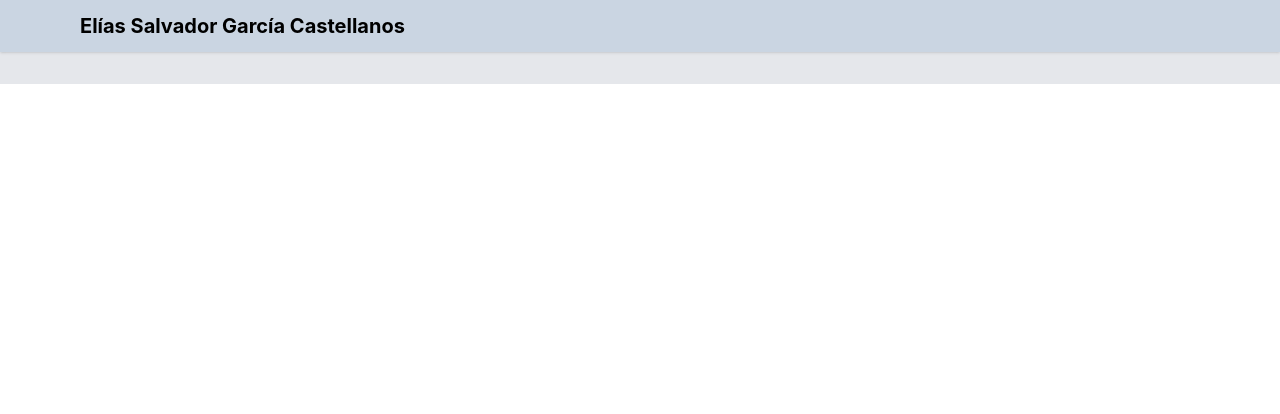
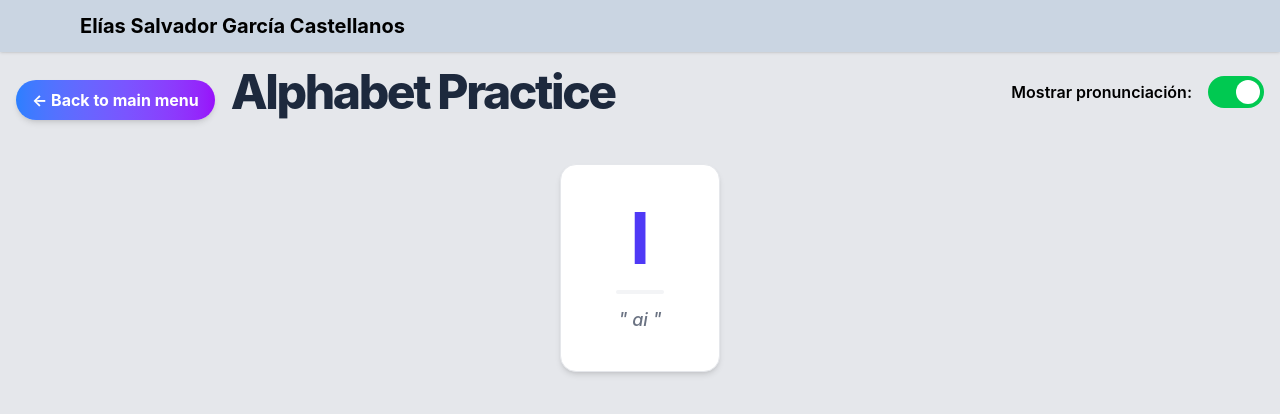
Before and after one commit to B33THO/vocalapp, a React (Vite) app: page /alphabetpractice in a window 1280 px wide. Shown: the top 414 px of the page. Built offline with nearby package versions, Linux system fonts and the light colour scheme.

Commit message:
alphabet test

```diff
--- a/src/App.jsx
+++ b/src/App.jsx
@@ -3,6 +3,7 @@ import MainMenu from './components/MainMenu.jsx'
 import BodyParts from './pages/BodyParts.jsx'
 import BodyPartsTest from './pages/BodyPartsTest.jsx'
 import Alphabet from './pages/Alphabet.jsx'
+import AlphabetPractice from './pages/AlphabetPractice.jsx'
 //import Read from './pages/Read.jsx'
 import Body from './pages/Body.jsx'
 
@@ -24,6 +25,7 @@ function App() {
           <Route path='/bodypartstest' element={<BodyPartsTest />} />
           <Route path='/body' element={<Body />} />
           <Route path='/alphabet' element={<Alphabet />} />
+          <Route path='/alphabetpractice' element={<AlphabetPractice />} />
           {/* <Route path='/read' element={<Read />} /> */}
         </Routes>
 
--- a/src/components/Letter.jsx
+++ b/src/components/Letter.jsx
@@ -1,8 +1,13 @@
 import speak from "../helpers/speaker";
 
-export default function Letter({letter, pronunciation, showPronunciation = true}) {
+export default function Letter({letter, pronunciation, showPronunciation = true, onClick}) {
+
     const handleClick = () => {
         speak(letter, {rate: 0.6})
+
+        if (onClick) {
+            setTimeout(() => onClick(), 1500)
+        }
     }
     return (
         <div className="flex flex-col items-center justify-center p-8 bg-white border border-gray-200 rounded-2xl
--- a/src/components/MainMenu.jsx
+++ b/src/components/MainMenu.jsx
@@ -25,6 +25,10 @@ export default function MainMenu() {
                         <img src={abc} alt="Body Parts Icon" className="mx-auto mb-4" />
                         <p>Alphabet</p>
                     </Link>
+                    <Link to={'/alphabetpractice'} className="w-40 p-6 bg-slate-300 rounded-2xl shadow-md shadow-gray-900 text-center text-2xl font-semibold hover:brightness-85">
+                        <img src={abc} alt="Body Parts Icon" className="mx-auto mb-4" />
+                        <p>Alphabet Practice</p>
+                    </Link>
                 </div>
 
                 <div className="flex bg-slate-300 rounded-3xl p-4 gap-4 mt-4">
--- /dev/null
+++ b/src/helpers/Alphabet.js
@@ -0,0 +1,28 @@
+export const ALPHABET_LETTERS = [
+  { letter: "A", pronunciation: "ei" },
+  { letter: "B", pronunciation: "bi" },
+  { letter: "C", pronunciation: "si" },
+  { letter: "D", pronunciation: "di" },
+  { letter: "E", pronunciation: "i" },
+  { letter: "F", pronunciation: "ef" },
+  { letter: "G", pronunciation: "yi" },
+  { letter: "H", pronunciation: "eich" },
+  { letter: "I", pronunciation: "ai" },
+  { letter: "J", pronunciation: "yei" },
+  { letter: "K", pronunciation: "kei" },
+  { letter: "L", pronunciation: "el" },
+  { letter: "M", pronunciation: "em" },
+  { letter: "N", pronunciation: "en" },
+  { letter: "O", pronunciation: "ou" },
+  { letter: "P", pronunciation: "pi" },
+  { letter: "Q", pronunciation:"kiu"},
+  { letter:"R",pronunciation:"ar"},
+  {letter:"S",pronunciation:"es"},
+  {letter:"T",pronunciation:"ti"},
+  {letter:"U",pronunciation:"iu"},
+  {letter:"V",pronunciation:"vi"},
+  {letter:"W",pronunciation:"dabol-iu"},
+  {letter:"X",pronunciation:"exs"},
+  {letter:"Y",pronunciation:"uai"},
+  {letter:"Z",pronunciation:"zi"}
+];
--- a/src/pages/Alphabet.jsx
+++ b/src/pages/Alphabet.jsx
@@ -1,13 +1,19 @@
 import { useState } from "react"
 import Letter from "../components/Letter"
 import { Link } from "react-router-dom"
+import { ALPHABET_LETTERS } from "../helpers/Alphabet"
 
 export default function Alphabet() {
   const [showPronunciation, setShowPronunciation] = useState(true);
   return (
-    <div>
-      <Link to="/" className="p-3 bg-slate-300 rounded-2xl"> &#8592; Back to main menu</Link>
-      <h1 className="font-bold text-4xl uppercase">Alphabet</h1>
+    <div >
+      <div className="flex justify-between items-center p-4 mb-4 bg-slate-300 rounded-4xl">
+        <div className="flex gap-4 items-center">
+          <Link to="/" className="bg-linear-to-r from-blue-500 to-purple-600 text-white font-bold py-2 px-4 rounded-full shadow-md hover:shadow-lg transform hover:-translate-y-1 transition duration-300 ease-in-out">
+            &#8592; Back to main menu
+          </Link>
+          <h1 className="text-4xl md:text-5xl font-extrabold text-slate-800 tracking-tighter mb-4">Alphabet</h1>
+        </div>
 
         <div className="mb-4 flex items-center gap-4">
           <label htmlFor="pronunciation-toggle" className="font-semibold">
@@ -16,45 +22,21 @@ export default function Alphabet() {
           <button
             id="pronunciation-toggle"
             onClick={() => setShowPronunciation(!showPronunciation)}
-          className={`relative inline-flex h-8 w-14 items-center rounded-full transition-colors ${
-            showPronunciation ? "bg-green-500" : "bg-gray-300"
+            className={`relative inline-flex h-8 w-14 items-center rounded-full transition-colors ${showPronunciation ? "bg-green-500" : "bg-gray-300"
               }`}
           >
             <span
-            className={`inline-block h-6 w-6 transform rounded-full bg-white transition-transform ${
-              showPronunciation ? "translate-x-7" : "translate-x-1"
+              className={`inline-block h-6 w-6 transform rounded-full bg-white transition-transform ${showPronunciation ? "translate-x-7" : "translate-x-1"
                 }`}
             />
           </button>
         </div>
+      </div>
 
       <div style={{ display: "grid", gridTemplateColumns: "repeat(9, 1fr)", gap: "10px", padding: "10px" }}>
-        <Letter letter="A" pronunciation="ei" showPronunciation={showPronunciation} />
-        <Letter letter="B" pronunciation="bi" showPronunciation={showPronunciation} />
-        <Letter letter="C" pronunciation="si" showPronunciation={showPronunciation} />
-        <Letter letter="D" pronunciation="di" showPronunciation={showPronunciation} />
-        <Letter letter="E" pronunciation="i" showPronunciation={showPronunciation} />
-        <Letter letter="F" pronunciation="ef" showPronunciation={showPronunciation} />
-        <Letter letter="G" pronunciation="yi" showPronunciation={showPronunciation} />
-        <Letter letter="H" pronunciation="eich" showPronunciation={showPronunciation} />
-        <Letter letter="I" pronunciation="ai" showPronunciation={showPronunciation} />
-        <Letter letter="J" pronunciation="yei" showPronunciation={showPronunciation} />
-        <Letter letter="K" pronunciation="kei" showPronunciation={showPronunciation} />
-        <Letter letter="L" pronunciation="el" showPronunciation={showPronunciation} />
-        <Letter letter="M" pronunciation="em" showPronunciation={showPronunciation} />
-        <Letter letter="N" pronunciation="en" showPronunciation={showPronunciation} />
-        <Letter letter="O" pronunciation="ou" showPronunciation={showPronunciation} />
-        <Letter letter="P" pronunciation="pi" showPronunciation={showPronunciation} />
-        <Letter letter="Q" pronunciation="kiu" showPronunciation={showPronunciation} />
-        <Letter letter="R" pronunciation="ar" showPronunciation={showPronunciation} />
-        <Letter letter="S" pronunciation="es" showPronunciation={showPronunciation} />
-        <Letter letter="T" pronunciation="ti" showPronunciation={showPronunciation} />
-        <Letter letter="U" pronunciation="iu" showPronunciation={showPronunciation} />
-        <Letter letter="V" pronunciation="vi" showPronunciation={showPronunciation} />
-        <Letter letter="W" pronunciation="dabol-iu" showPronunciation={showPronunciation} />
-        <Letter letter="X" pronunciation="exs" showPronunciation={showPronunciation} />
-        <Letter letter="Y" pronunciation="uai" showPronunciation={showPronunciation} />
-        <Letter letter="Z" pronunciation="zi" showPronunciation={showPronunciation} />
+        {ALPHABET_LETTERS.map(({ letter, pronunciation }) => (
+          <Letter letter={letter} pronunciation={pronunciation} showPronunciation={showPronunciation} />
+        ))}
       </div>
     </div>
   );
--- /dev/null
+++ b/src/pages/AlphabetPractice.jsx
@@ -0,0 +1,49 @@
+import { Link } from "react-router-dom"
+import { ALPHABET_LETTERS } from "../helpers/Alphabet";
+import Letter from "../components/Letter";
+import { useState } from "react"
+
+export default function AlphabetPractice() {
+
+  const [showPronunciation, setShowPronunciation] = useState(true)
+  const [index, setIndex] = useState(Math.floor(Math.random() * ALPHABET_LETTERS.length));
+
+  return (
+    <div className="h-screen">
+      <div className="flex justify-between gap-4 items-center">
+        <div className="flex items-center gap-4">
+          <Link to="/" className="bg-linear-to-r from-blue-500 to-purple-600 text-white font-bold py-2 px-4 rounded-full shadow-md hover:shadow-lg transform hover:-translate-y-1 transition duration-300 ease-in-out">
+            &#8592; Back to main menu
+          </Link>
+          <h1 className="text-4xl md:text-5xl font-extrabold text-slate-800 tracking-tighter mb-4">
+            Alphabet Practice
+          </h1>
+        </div>
+        <div className="mb-4 flex items-center gap-4">
+          <label htmlFor="pronunciation-toggle" className="font-semibold">
+            Mostrar pronunciación:
+          </label>
+          <button
+            id="pronunciation-toggle"
+            onClick={() => setShowPronunciation(!showPronunciation)}
+            className={`relative inline-flex h-8 w-14 items-center rounded-full transition-colors ${showPronunciation ? "bg-green-500" : "bg-gray-300"
+              }`}
+          >
+            <span
+              className={`inline-block h-6 w-6 transform rounded-full bg-white transition-transform ${showPronunciation ? "translate-x-7" :
+                "translate-x-1"
+                }`}
+            />
+          </button>
+        </div>
+      </div>
+
+      <div className="mt-8 flex justify-center">
+        <Letter letter={ALPHABET_LETTERS[index].letter}
+          pronunciation={ALPHABET_LETTERS[index].pronunciation}
+          showPronunciation={showPronunciation}
+          onClick={() => setIndex(Math.floor(Math.random() * ALPHABET_LETTERS.length))} />
+      </div>
+    </div>
+  );
+}
--- /dev/null
+++ b/src/pages/Spelling.jsx
@@ -0,0 +1,6 @@
+
+export default function Spelling(){
+    return(
+        <div>Spelling Page</div>
+    );
+}
```
Lines whose indentation alone changed are shown as unchanged.
